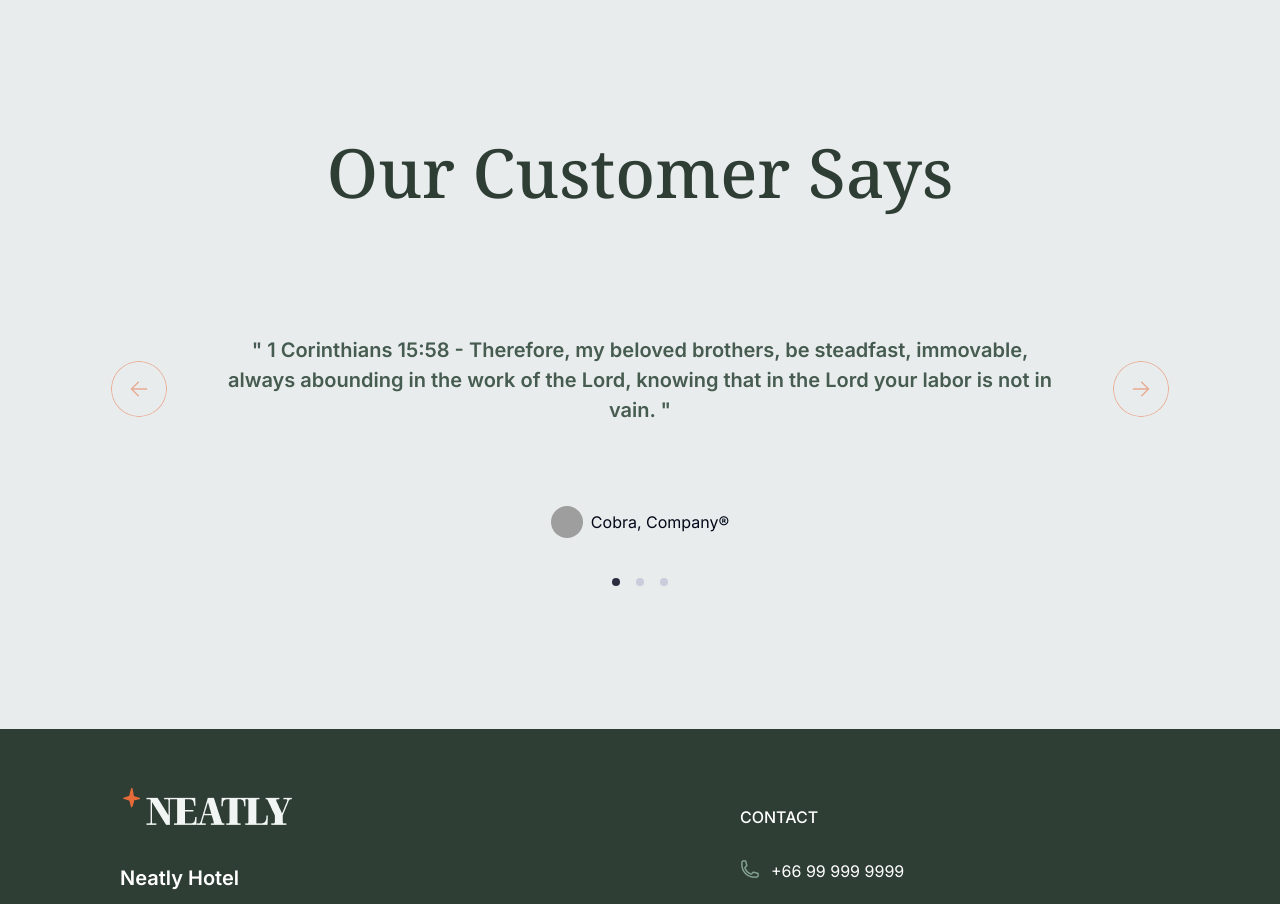
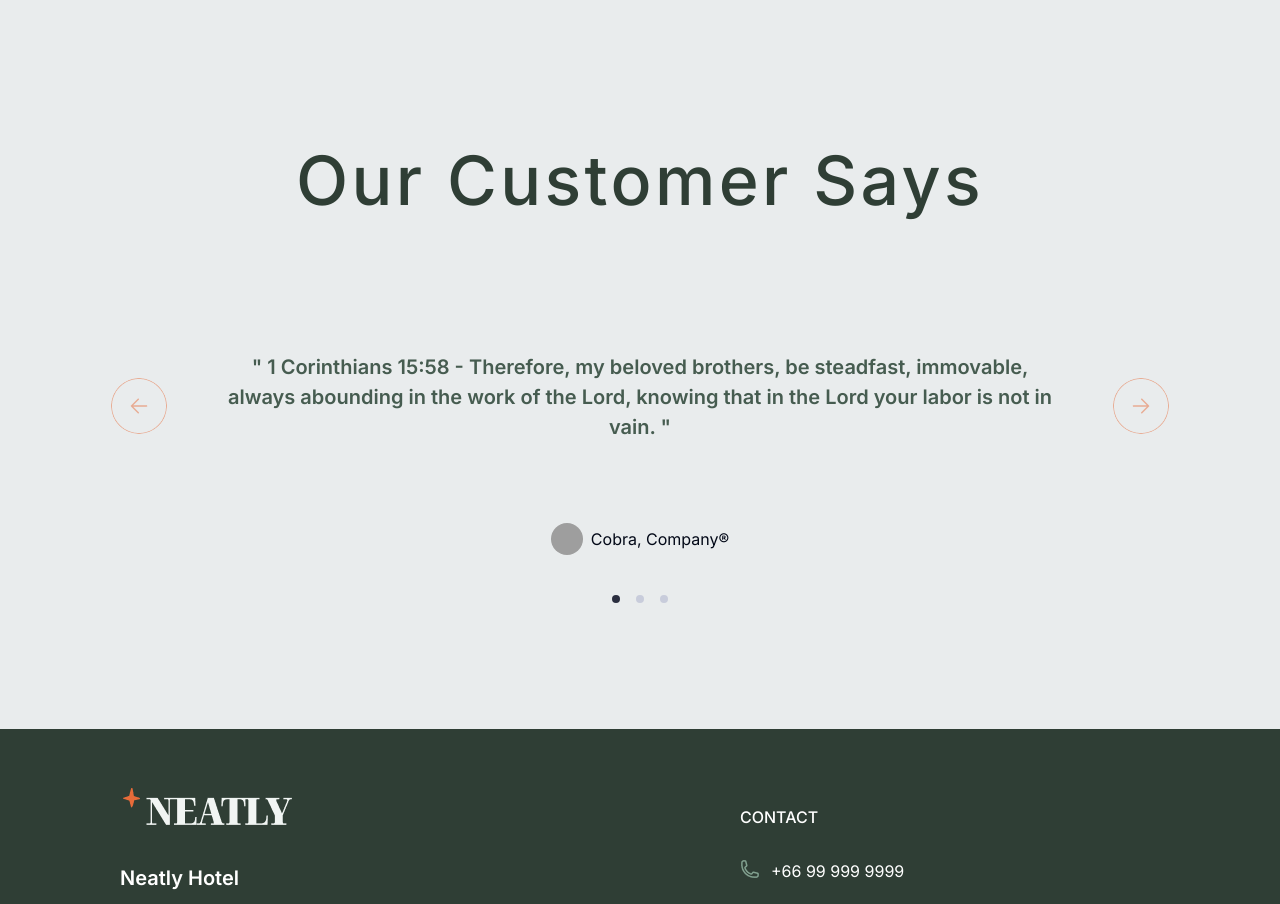
Before and after one commit to babymoonjunior/hotel-reservation, a Next.js app in the folder client/: page / in a window 1280 px wide. Shown: the part 4900-5804 px from the top of the page. Built offline with nearby package versions, Linux system fonts and the light colour scheme; grey boxes are pictures that could not be loaded.

Commit message:
Revert "adding-font-noto-serif-to-addit-customer-say"
This reverts commit a0a1f0178d635d8fb793d6a873235feb55270ace.

```diff
--- a/client/src/app/(Users)/components/CustomerSay.jsx
+++ b/client/src/app/(Users)/components/CustomerSay.jsx
@@ -70,7 +70,7 @@ const CustomerSay = () => {
       <section className="flex justify-center items-center w-full h-[752px] bg-[#E9ECED] ">
         <div className="flex justify-center items-center w-[1080px] h-[450px] ">
           <div className=" flex flex-col  justify-center items-center  w-[1080px] h-[449px]">
-            <h1 className="text-center font-serif text-[68px]   font-medium leading-[85px]  text-green-800">
+            <h1 className="text-center font-noto-serif text-[68px] font-medium leading-125 tracking-wider text-green-800">
               Our Customer Says
             </h1>
 
```
